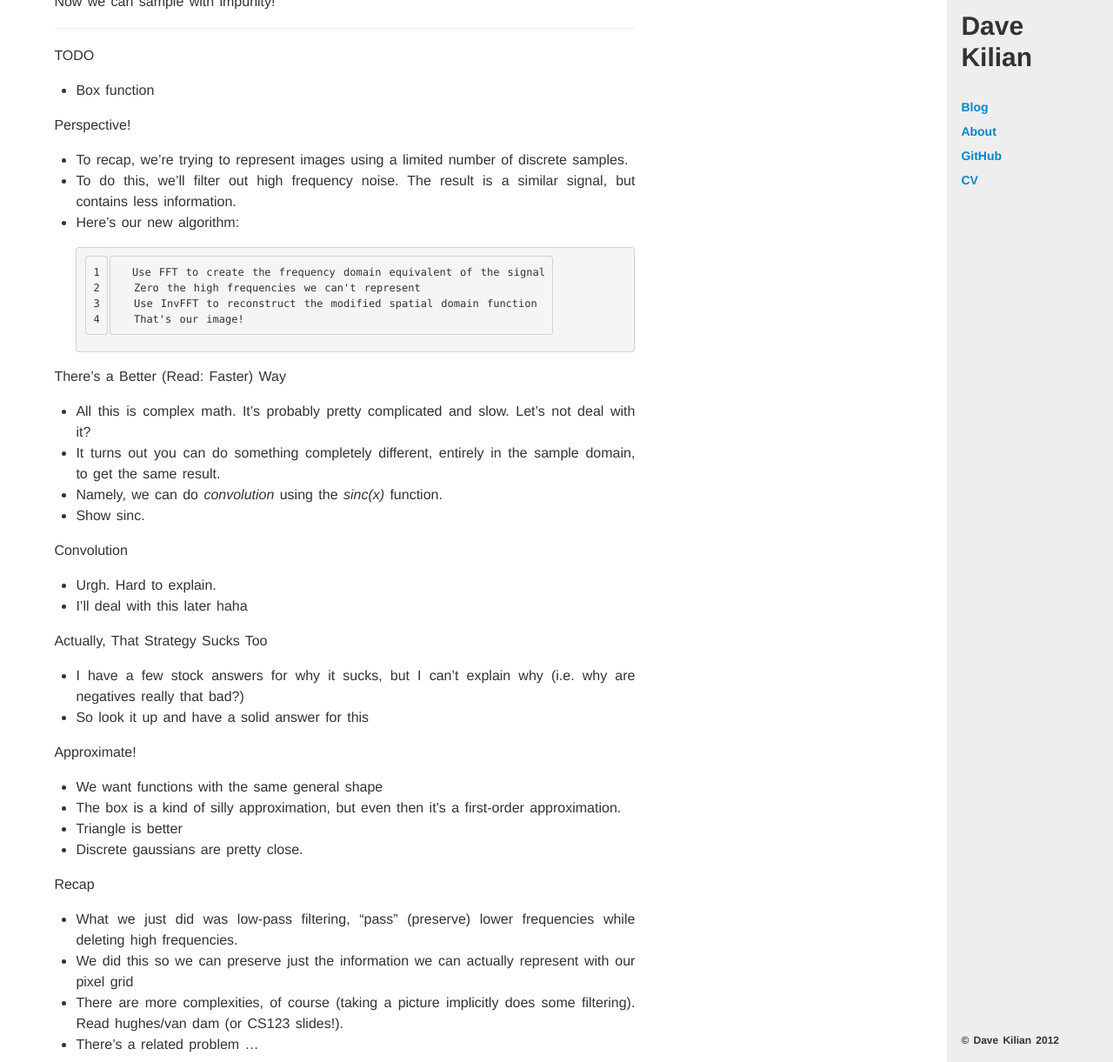
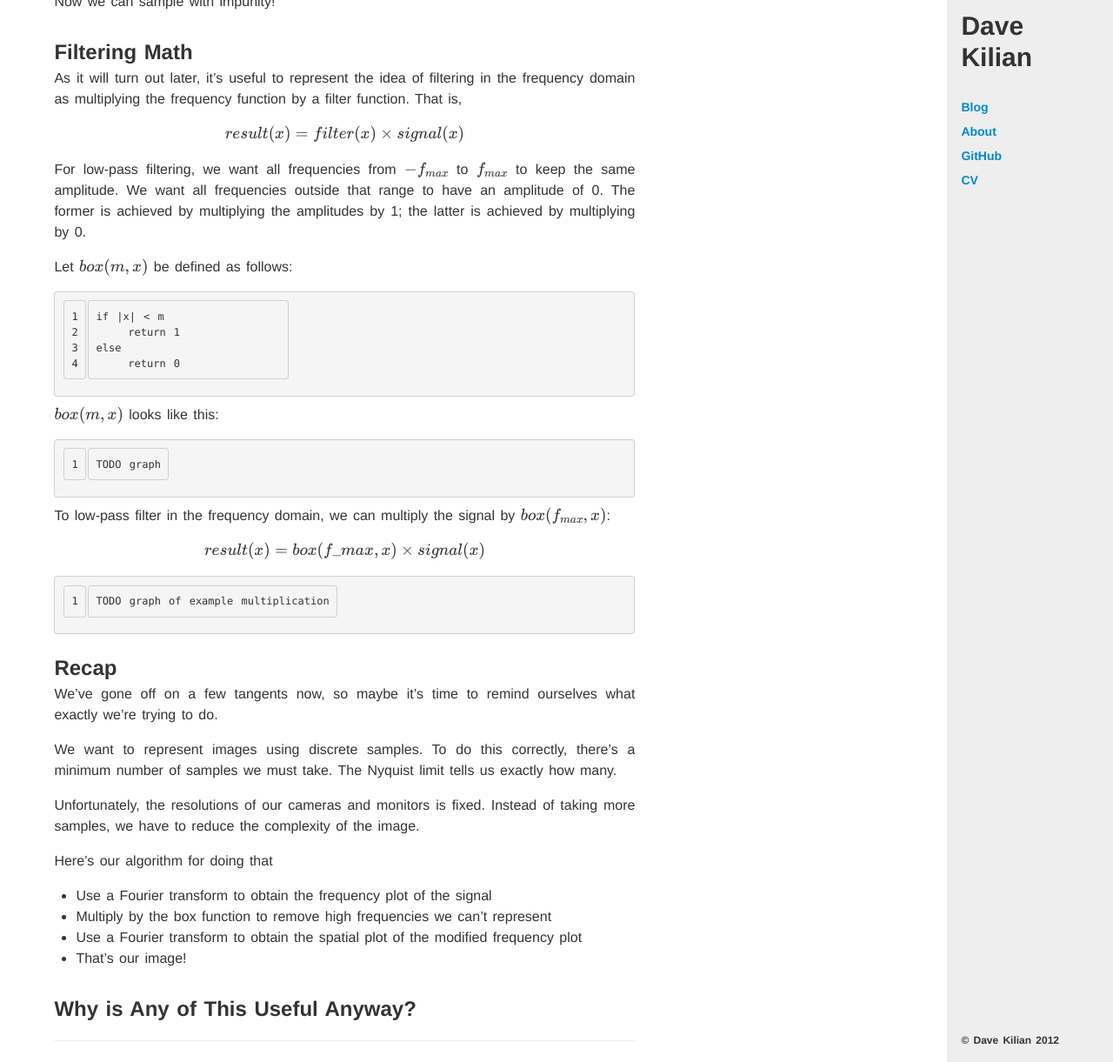
Before and after one commit to davekilian/davekilian.github.com, a Jekyll site: the page built from _posts/2012-09-29-filtering.markdown, in a window 1280 px wide and 1400 px high, scrolled down 5165 px, cut to the strip 179-1400 px from the top of the window. Shown: the whole strip at 87% size. Built offline with Jekyll 4.4.1, drawn with Linux system fonts in a browser that asks for light colours; Markdown is read by kramdown in place of the engine named in the settings; formulas are drawn with MathJax 3; some of the changed text lies outside the part shown.

Commit message:
Added section on box function

```diff
--- a/_posts/2012-09-29-filtering.markdown
+++ b/_posts/2012-09-29-filtering.markdown
@@ -243,21 +243,66 @@ Then we can reconstruct the spatial signal using a Fourier transform:
 
 Now we can sample with impunity!
 
+## Filtering Math
+
+As it will turn out later, it's useful to represent the idea of filtering
+in the frequency domain as multiplying the frequency function by a filter
+function. That is,
+
+$$result(x) = filter(x) \times signal(x)$$
+
+For low-pass filtering, we want all frequencies from $-f\_{max}$ to $f\_{max}$
+to keep the same amplitude. We want all frequencies outside that range to have
+an amplitude of 0. The former is achieved by multiplying the amplitudes by 1;
+the latter is achieved by multiplying by 0.
+
+Let $box(m, x)$ be defined as follows:
+
+    if |x| < m
+        return 1
+    else
+        return 0
+
+$box(m, x)$ looks like this:
+
+    TODO graph
+
+To low-pass filter in the frequency domain, we can multiply the signal by
+$box(f\_{max}, x)$:
+
+$$result(x) = box(f\_{max}, x) \times signal(x)$$
+
+    TODO graph of example multiplication
+
+## Recap
+
+We've gone off on a few tangents now, so maybe it's time to remind ourselves
+what exactly we're trying to do.
+
+We want to represent images using discrete samples. To do this correctly, there's
+a minimum number of samples we must take. The Nyquist limit tells us exactly how
+many.
+
+Unfortunately, the resolutions of our cameras and monitors is fixed.
+Instead of taking more samples, we have to reduce the complexity of the image.
+
+Here's our algorithm for doing that
+
+* Use a Fourier transform to obtain the frequency plot of the signal
+* Multiply by the box function to remove high frequencies we can't represent
+* Use a Fourier transform to obtain the spatial plot of the modified frequency
+  plot
+* That's our image!
+
+## Why is Any of This Useful Anyway?
+
 ---
 
 TODO
 
-* Box function
-
-Perspective!
-* To recap, we're trying to represent images using a limited number of discrete samples.
-* To do this, we'll filter out high frequency noise. The result is a similar signal, but contains less information.
-* Here's our new algorithm:
-
-        Use FFT to create the frequency domain equivalent of the signal
-        Zero the high frequencies we can't represent
-        Use InvFFT to reconstruct the modified spatial domain function
-        That's our image!
+* Mention that the camera does all the prefiltering in hardware already.
+* All this stuff is only useful when you need to resample an image for some reason, like scaling.
+* Maybe want to restructure things a bit actually. Otherwise this section seems kinda random.
 
 There's a Better (Read: Faster) Way
 * All this is complex math. It's probably pretty complicated and slow. Let's not deal with it?
```
